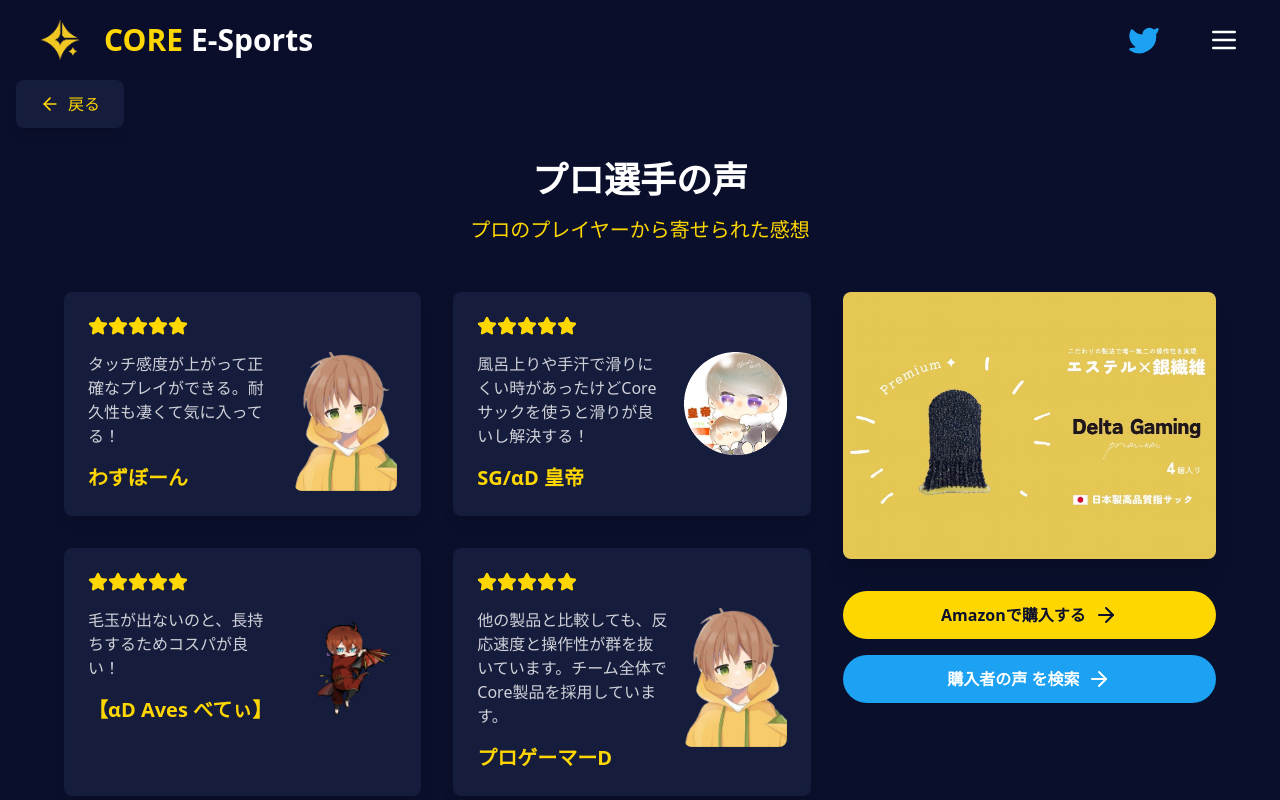
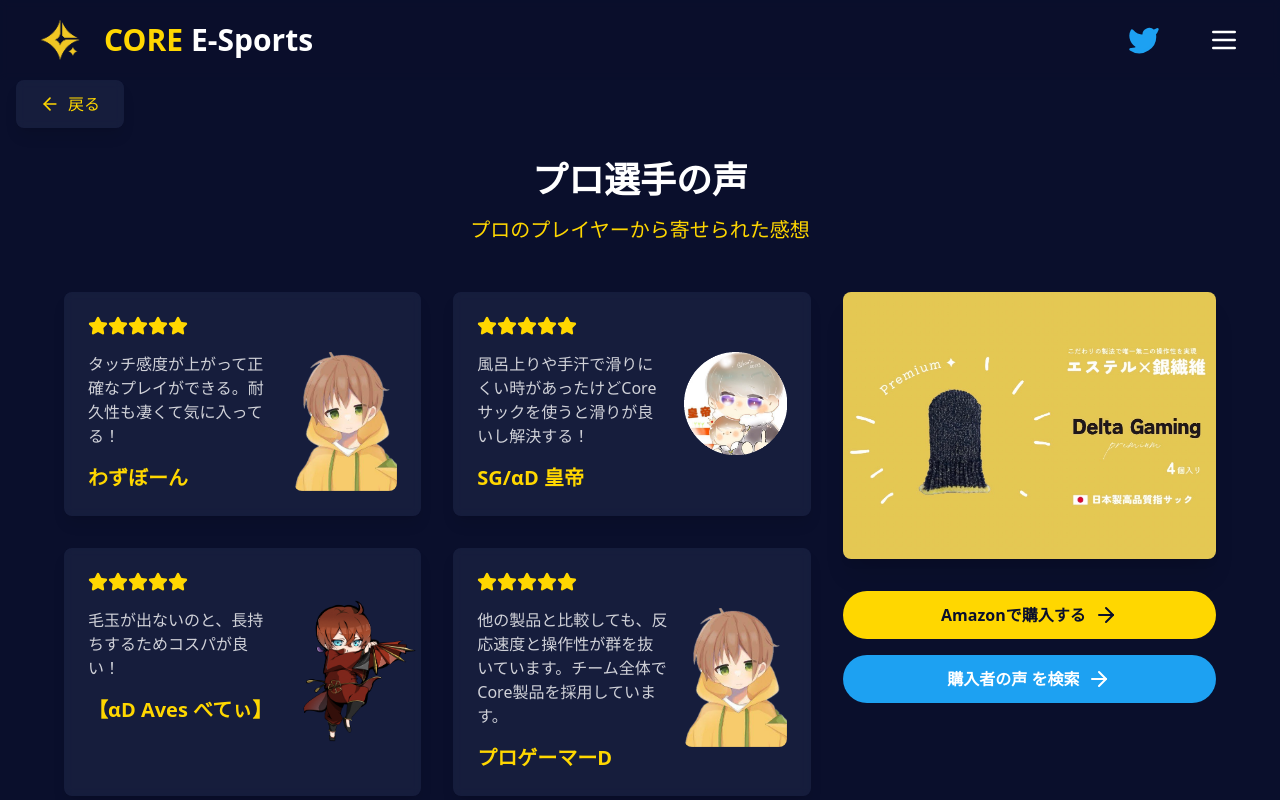
Before and after one commit to CorePepper/core-gg-88, a React (Vite) app: page /reviews in a window 1280 px wide. Shown: the top 800 px of the page. Built offline with nearby package versions, Linux system fonts and the light colour scheme.

Commit message:
Reverted to edit 01301bd1-1f88-414f-bdc2-017be8406905: "Increase component size
Adjusted the size of the relevant components to enhance visibility and user experience.
[skip gpt_engineer]"

```diff
--- a/src/pages/Reviews.tsx
+++ b/src/pages/Reviews.tsx
@@ -74,7 +74,7 @@ const ReviewItem = ({ review }: { review: Review }) => {
                   src={review.secondImage}
                   alt="Additional review image"
                   className={`w-full h-auto rounded-lg object-cover ${
-                    review.name === "【αD Aves べてぃ】" ? "scale-175" : ""
+                    review.name === "【αD Aves べてぃ】" ? "scale-150" : ""
                   }`}
                 />
               </div>
```
